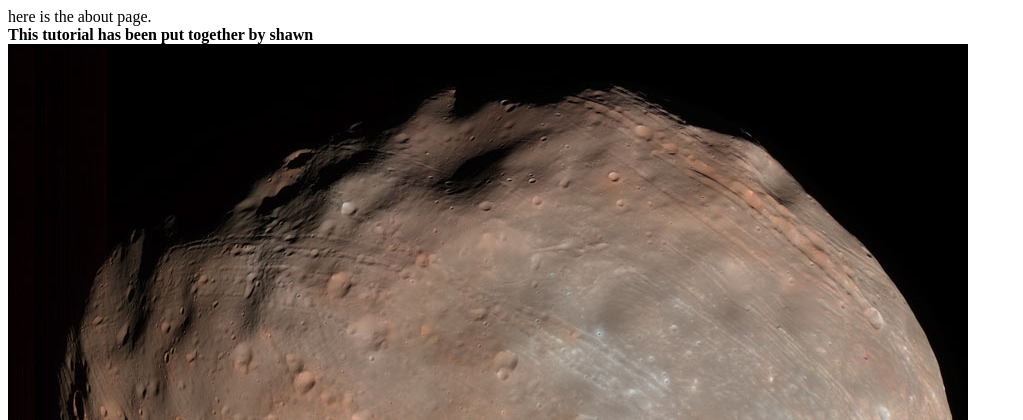
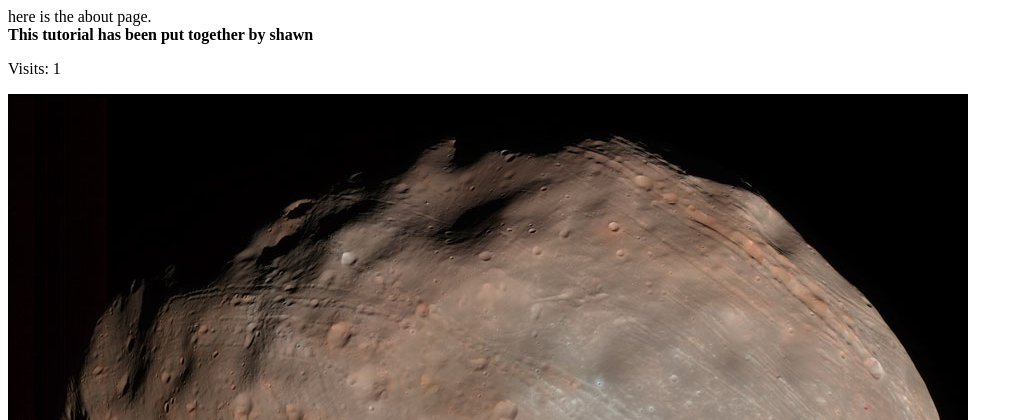
Before and after one commit to shawn886688/tango_with_django_project., a Django app: page /rango/about/ in a window 1280 px wide. Shown: the top 420 px of the page, without its empty margins (0-1023 px from the left). Run offline with Django 3.2, Linux system fonts and the light colour scheme; data that the repository does not hold is empty.

Commit message:
Show visits count in about page and remove it from index, complete chapter 10

```diff
--- a/rango/views.py
+++ b/rango/views.py
@@ -19,13 +19,14 @@ def index(request):
     context_dict['categories'] = category_list
     context_dict['pages'] = page_list
     visitor_cookie_handler(request)
-    context_dict['visits'] = int(request.session['visits'])
 
     response = render(request, 'rango/index.html', context=context_dict)
     return response
 
 def about(request):
-    return render(request, 'rango/about.html')
+    visitor_cookie_handler(request)
+    visits = int(request.session['visits'])
+    return render(request, 'rango/about.html', context={'visits': visits})
 
 def show_category(request, category_name_slug):
     context_dict = {}
--- a/templates/rango/about.html
+++ b/templates/rango/about.html
@@ -9,6 +9,7 @@
     <div>
         here is the about page.<br />
         <strong>This tutorial has been put together by shawn</strong><br />
+        <p>Visits: {{ visits }}</p>
     </div>
 
     <div>
--- a/templates/rango/index.html
+++ b/templates/rango/index.html
@@ -42,7 +42,6 @@
         {% endif %}
     </div>
 
-    <p>Visits: {{ visits }}</p>
     <div>
         <img src="{% static 'images/rango.jpg' %}" alt="Picture of Rango" />
     </div>
```
